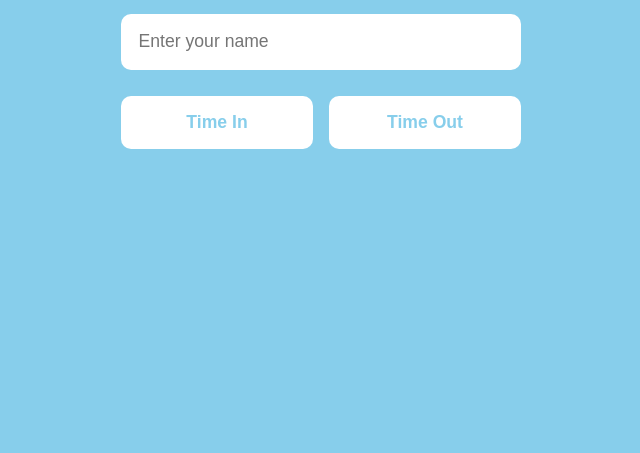
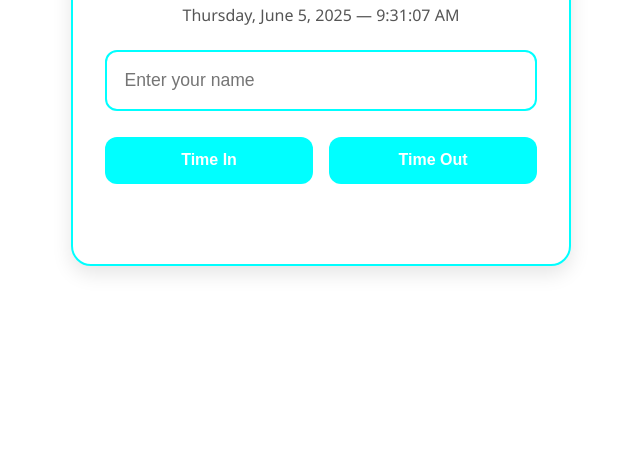
Before and after one commit to Soguilon/Iglu-TimeTracker, a plain HTML site: page index.html in a window 1280 px wide. Shown: the part 347-800 px from the top of the page, without its empty margins (319-959 px from the left). Drawn offline with Linux system fonts and the light colour scheme.

Commit message:
Update index.html

```diff
--- a/index.html
+++ b/index.html
@@ -3,7 +3,7 @@
 <head>
   <meta charset="UTF-8" />
   <meta name="viewport" content="width=device-width, initial-scale=1.0" />
-  <title>Iglu Time Tracker</title>
+  <title>Iglu Employee Time Tracker</title>
   <style>
     * {
       box-sizing: border-box;
@@ -12,30 +12,46 @@
     }
 
     body {
-      font-family: Arial, sans-serif;
-      background-color: #87CEEB;
-      color: #ffffff;
+      font-family: 'Segoe UI', Tahoma, Geneva, Verdana, sans-serif;
+      background-color: #ffffff;
+      color: #333;
       display: flex;
-      flex-direction: column;
       align-items: center;
       justify-content: center;
-      padding: 2em 1em;
       min-height: 100vh;
+      padding: 1em;
+    }
+
+    .container {
+      background-color: #fff;
+      padding: 2em;
+      border-radius: 20px;
+      box-shadow: 0 8px 20px rgba(0, 0, 0, 0.1);
+      max-width: 500px;
+      width: 100%;
       text-align: center;
+      border: 2px solid #00FFFF;
     }
 
     h1 {
       font-size: clamp(1.8rem, 4vw, 2.5rem);
+      color: #00FFFF;
+      margin-bottom: 0.5em;
+    }
+
+    .clock-date {
+      font-size: 1rem;
+      font-weight: 500;
       margin-bottom: 1.5em;
+      color: #555;
     }
 
     input[type="text"] {
       width: 100%;
-      max-width: 400px;
       padding: 1em;
       font-size: 1.1rem;
-      border: none;
-      border-radius: 10px;
+      border: 2px solid #00FFFF;
+      border-radius: 12px;
       margin-bottom: 1.5em;
       outline: none;
       color: #333;
@@ -43,28 +59,26 @@
 
     .button-container {
       display: flex;
-      flex-wrap: wrap;
       gap: 1em;
       justify-content: center;
-      width: 100%;
-      max-width: 400px;
+      flex-wrap: wrap;
     }
 
     button {
-      flex: 1 1 120px;
-      padding: 0.9em;
-      font-size: 1.1rem;
+      flex: 1 1 45%;
+      padding: 0.9em 1em;
+      font-size: 1rem;
       border: none;
-      border-radius: 10px;
+      border-radius: 12px;
+      background-color: #00FFFF;
+      color: #fff;
+      font-weight: 600;
       cursor: pointer;
-      font-weight: bold;
-      background-color: #ffffff;
-      color: #87CEEB;
       transition: background-color 0.3s ease, transform 0.2s ease;
     }
 
     button:hover {
-      background-color: #d6e9f9;
+      background-color: #00cfd1;
       transform: translateY(-2px);
     }
 
@@ -72,22 +86,32 @@
       margin-top: 1.5em;
       font-size: 1rem;
       font-weight: bold;
+      color: #00AAAA;
       min-height: 1.5em;
+    }
+
+    @media (max-width: 400px) {
+      button {
+        flex: 1 1 100%;
+      }
     }
   </style>
 </head>
 <body>
 
-  <h1>Iglu Time Tracker</h1>
+  <div class="container">
+    <h1>Iglu Employee Time Tracker</h1>
+    <div class="clock-date" id="clock">Loading time...</div>
 
-  <input type="text" id="name" placeholder="Enter your name" autocomplete="off" autocorrect="off" autocapitalize="words" />
+    <input type="text" id="name" placeholder="Enter your name" autocomplete="off" autocorrect="off" autocapitalize="words" />
 
-  <div class="button-container">
-    <button id="timeIn" onclick="submitTime('Time In')">Time In</button>
-    <button id="timeOut" onclick="submitTime('Time Out')">Time Out</button>
+    <div class="button-container">
+      <button onclick="submitTime('Time In')">Time In</button>
+      <button onclick="submitTime('Time Out')">Time Out</button>
+    </div>
+
+    <p id="response"></p>
   </div>
-
-  <p id="response"></p>
 
   <script>
     const SCRIPT_URL = 'https://script.google.com/macros/s/AKfycbyLWQ1uZbJGmy5uic9fYIV0RsioU0cY7Etzp7Mf89Qtp6pmVRH92d8K3KvDII8vg2ZO/exec';
@@ -118,6 +142,16 @@
         console.error(error);
       });
     }
+
+    function updateClock() {
+      const now = new Date();
+      const time = now.toLocaleTimeString();
+      const date = now.toLocaleDateString(undefined, { weekday: 'long', year: 'numeric', month: 'long', day: 'numeric' });
+      document.getElementById('clock').textContent = `${date} — ${time}`;
+    }
+
+    setInterval(updateClock, 1000);
+    updateClock();
   </script>
 
 </body>
```
